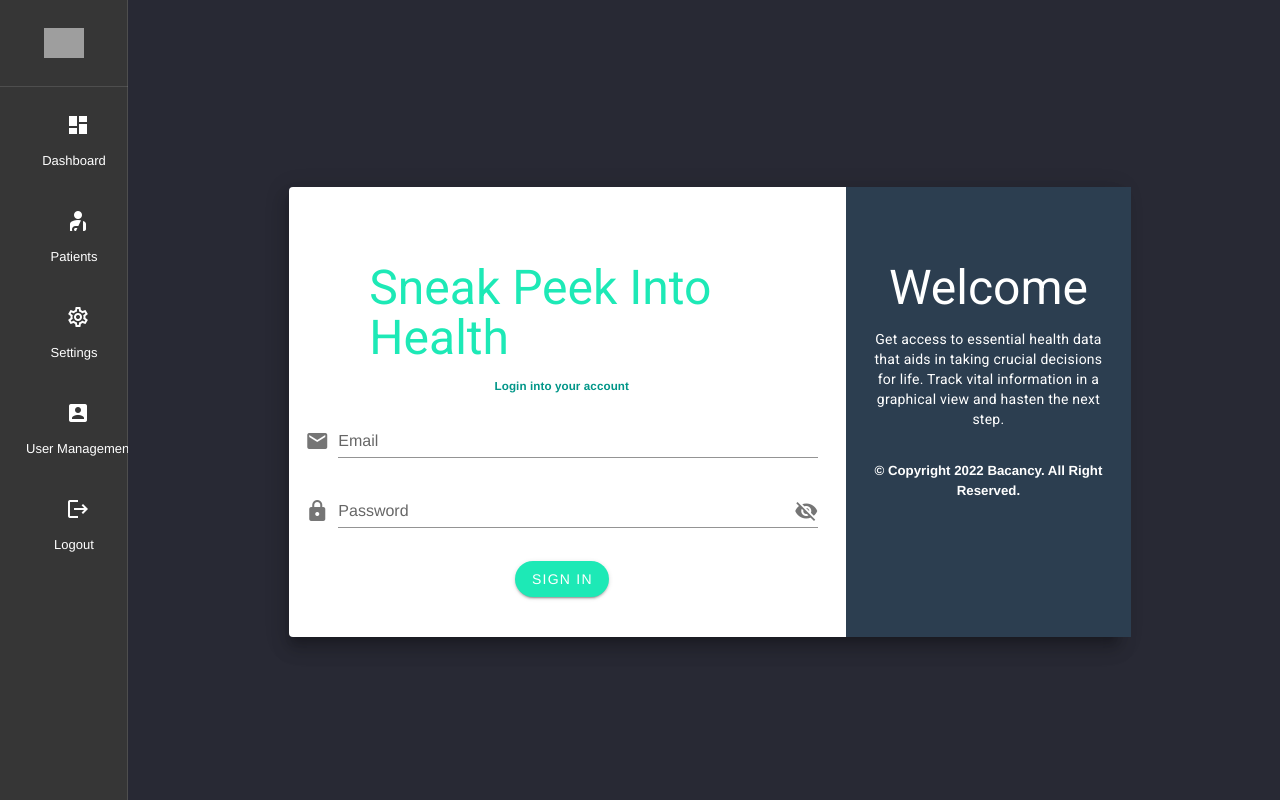
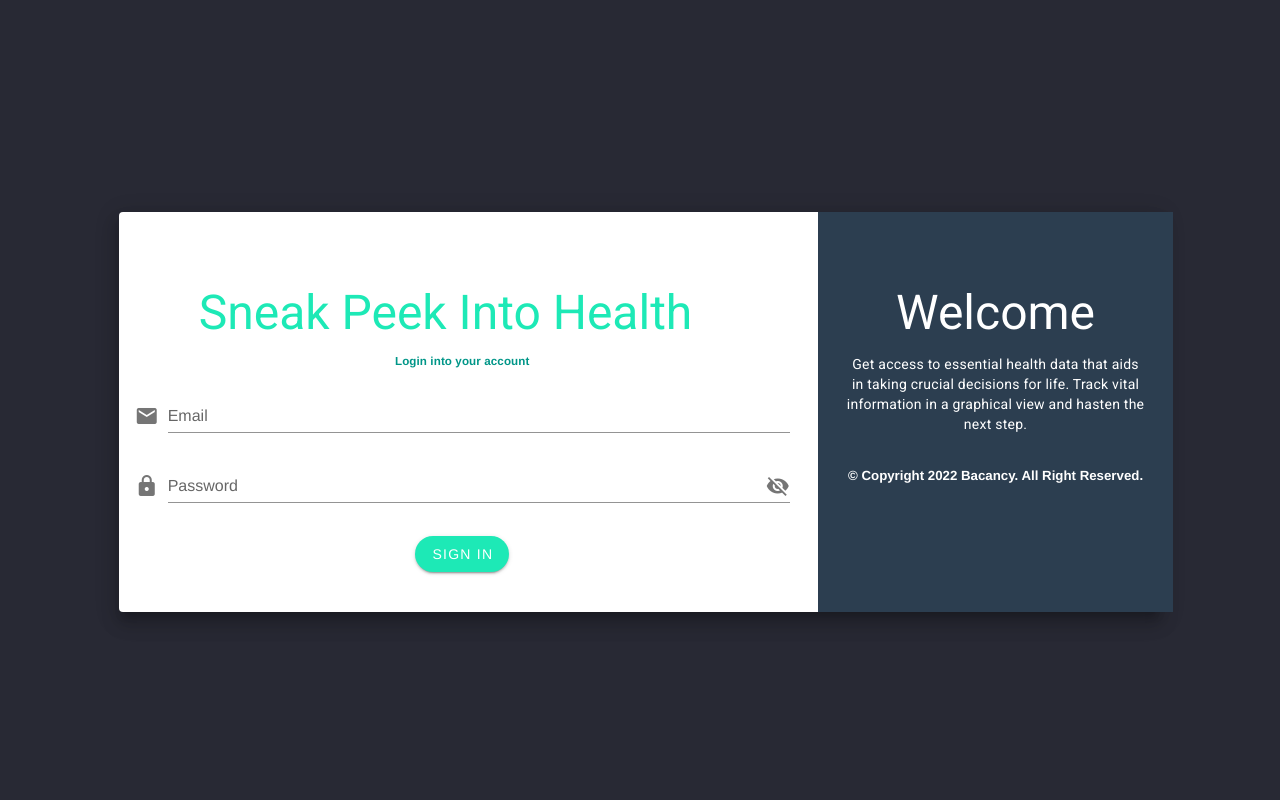
Before and after one commit to krishnaBacancy/vue-medical, a Vue app: page /login in a window 1280 px wide. Built offline with nearby package versions, Linux system fonts and the light colour scheme; grey boxes are pictures that could not be loaded; what highcharts-vue would draw is missing.

Commit message:
remove siderbar from login page.

```diff
--- a/src/App.vue
+++ b/src/App.vue
@@ -1,15 +1,18 @@
 <template>
   <v-app>
-    <SideBar />
+    <SideBar v-if="$route.path !== '/login'" />
+    <UserLogin v-if="$route.path === '/login'" />
   </v-app>
 </template>
 
 <script>
 import SideBar from "./layouts/SideBar.vue";
+import UserLogin from "./views/user/UserLogin.vue";
 export default {
   name: "App",
   components: {
     SideBar,
+    UserLogin,
   },
 };
 </script>
--- a/src/views/user/UserLogin.vue
+++ b/src/views/user/UserLogin.vue
@@ -1,7 +1,7 @@
 <template>
   <v-app>
     <v-main>
-      <v-container class="fill-height ml-n16 mt-3" fluid>
+      <v-container class="fill-height mt-3" fluid>
         <v-row justify="center">
           <v-col cols="12" sm="8" md="8" lg="10">
             <v-card class="elevation-12">
```
